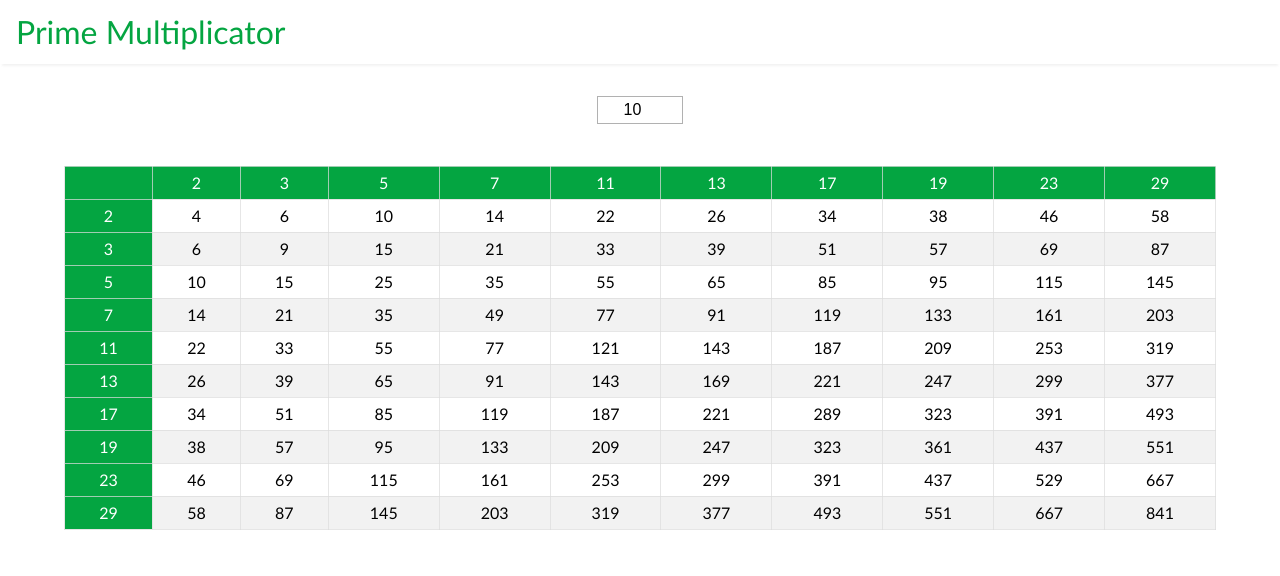
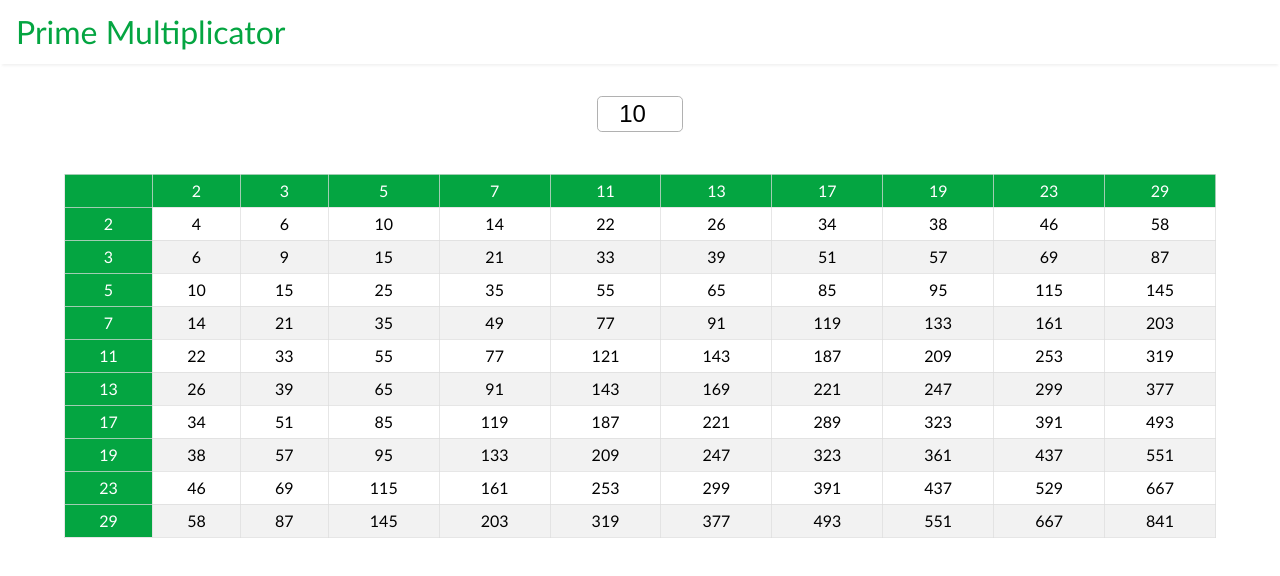
Before and after one commit to Oyekunle-Mark/prime-multiplicator, a React (Create React App) app: page / in a window 1280 px wide. Shown: the top 576 px of the page. Built offline with nearby package versions, Linux system fonts and the light colour scheme.

Commit message:
increased the size of the input

```diff
--- a/src/components/input/Input.css
+++ b/src/components/input/Input.css
@@ -6,9 +6,10 @@
 
 .input input {
   width: 5rem;
-  height: 1.5rem;
+  height: 2rem;
   border: 1px solid #b1b1b1;
-  font-size: 1rem;
+  border-radius: 0.3rem;
+  font-size: 1.5rem;
   text-align: center;
   margin-bottom: 0.6rem;
 }
```
